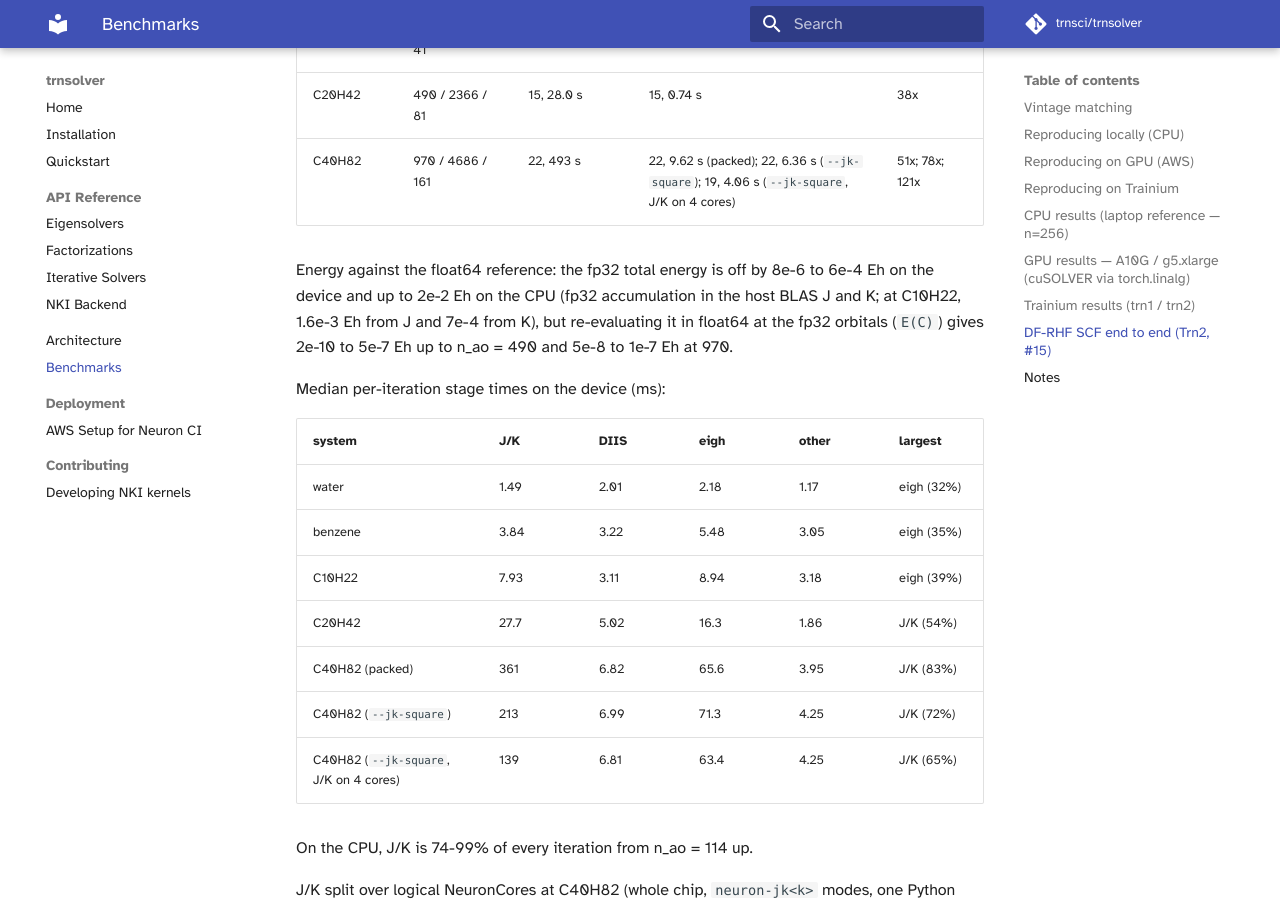
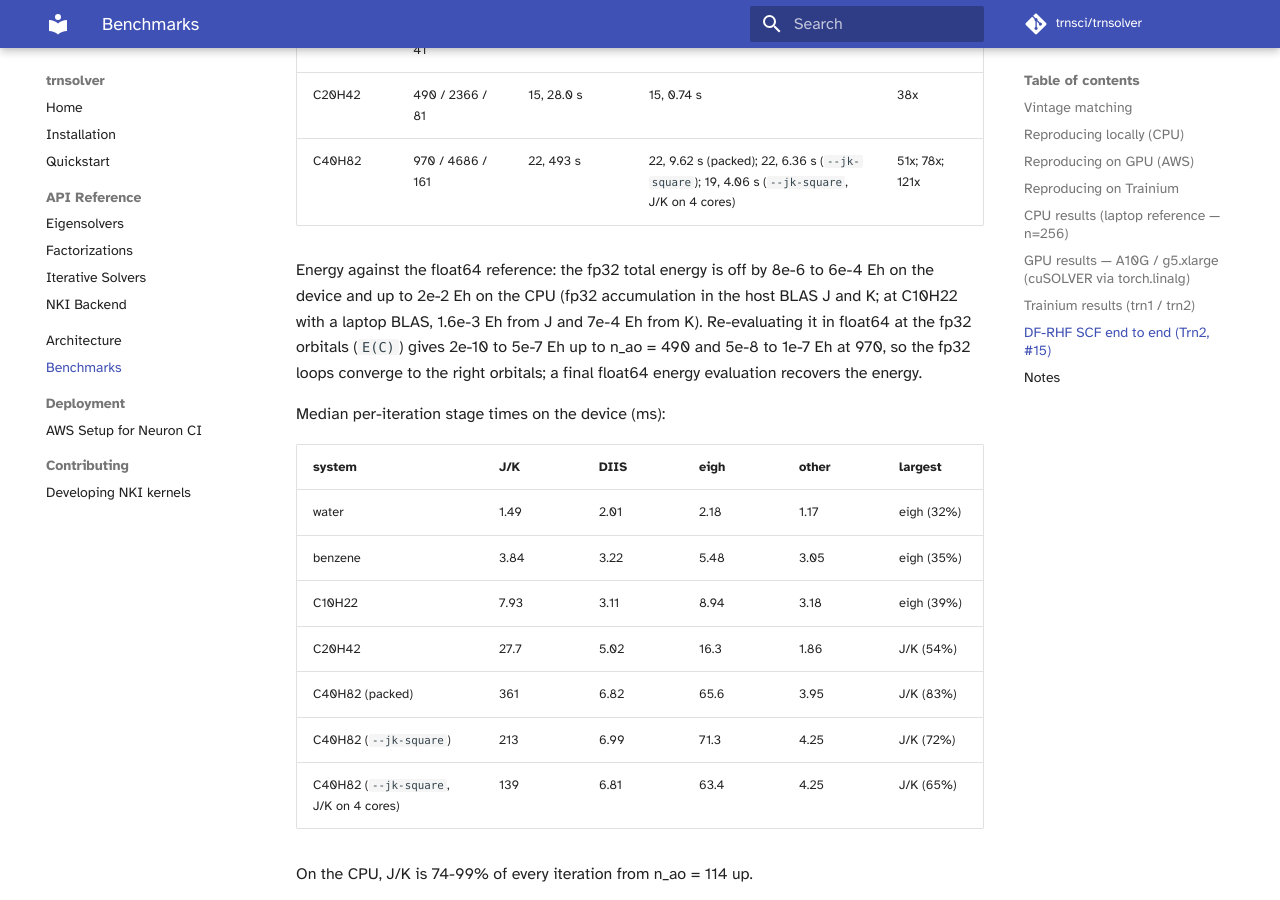
Before and after one commit to trnsci/trnsolver, an MkDocs documentation site: the page built from docs/benchmarks.md, in a window 1280 px wide and 900 px high, scrolled down 3414 px. Built offline with MkDocs 1.6.1 and Material for MkDocs 9.7.7, drawn with Linux system fonts in a browser that asks for light colours; some web fonts are replaced; comment, search, counter and statistics services are not loaded.

Commit message:
docs: SCF energy-error note

```diff
--- a/docs/benchmarks.md
+++ b/docs/benchmarks.md
@@ -102,9 +102,11 @@ them only without the packed copy (`--jk-square`).
 
 Energy against the float64 reference: the fp32 total energy is off by
 8e-6 to 6e-4 Eh on the device and up to 2e-2 Eh on the CPU (fp32
-accumulation in the host BLAS J and K; at C10H22, 1.6e-3 Eh from J and
-7e-4 from K), but re-evaluating it in float64 at the fp32 orbitals
-(`E(C)`) gives 2e-10 to 5e-7 Eh up to n_ao = 490 and 5e-8 to 1e-7 Eh at 970.
+accumulation in the host BLAS J and K; at C10H22 with a laptop BLAS,
+1.6e-3 Eh from J and 7e-4 Eh from K). Re-evaluating it in float64 at the
+fp32 orbitals (`E(C)`) gives 2e-10 to 5e-7 Eh up to n_ao = 490 and 5e-8
+to 1e-7 Eh at 970, so the fp32 loops converge to the right orbitals; a
+final float64 energy evaluation recovers the energy.
 
 Median per-iteration stage times on the device (ms):
 
```
